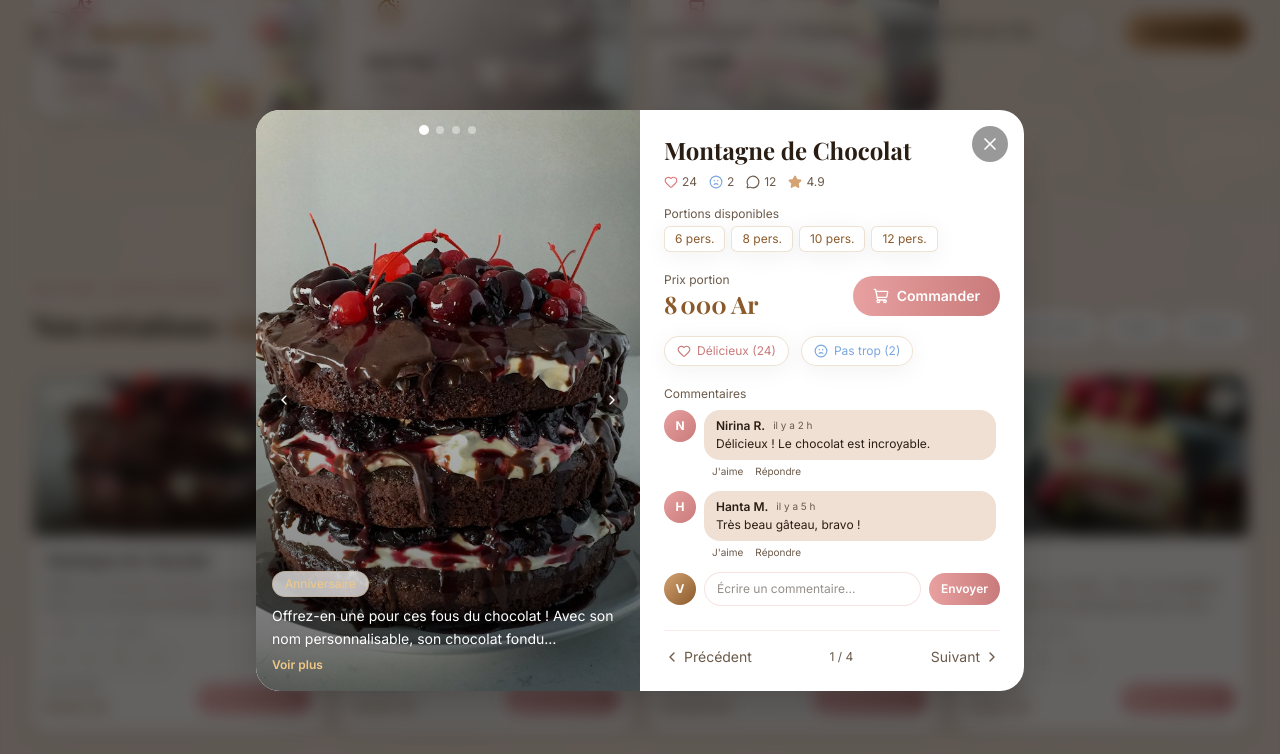
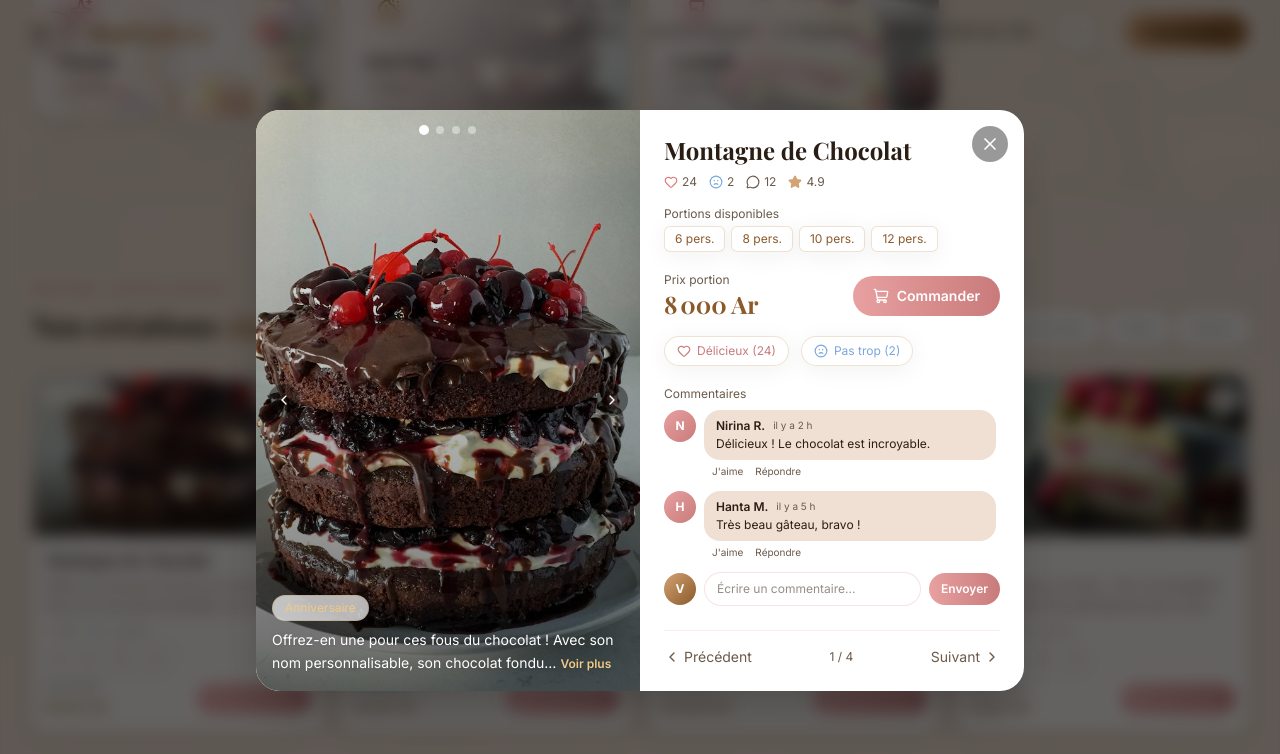
Before and after one commit to asTsiry/harimbola-public, a Next.js app: page / in a window 1280 px wide. Both pictures are taken after a click on the button 299 px from the left and 1537 px from the top of the page. Shown: the part 1137-1891 px from the top of the page. Built offline with nearby package versions, Linux system fonts and the light colour scheme; a web font is replaced by a local one.

Commit message:
Enhance description toggle functionality in Catalog component for improved user experience

```diff
--- a/src/components/sections/Catalog.tsx
+++ b/src/components/sections/Catalog.tsx
@@ -297,15 +297,23 @@ export default function Catalog() {
                       {descExpanded || selected.description.length <= 90
                         ? selected.description
                         : selected.description.slice(0, 90) + "…"}
+                      {selected.description.length > 90 && !descExpanded && (
+                        <button
+                          onClick={() => setDescExpanded(true)}
+                          className="ml-1 text-xs font-semibold text-[#f0c987] hover:underline"
+                        >
+                          Voir plus
+                        </button>
+                      )}
+                      {selected.description.length > 90 && descExpanded && (
+                        <button
+                          onClick={() => setDescExpanded(false)}
+                          className="ml-1 text-xs font-semibold text-[#f0c987] hover:underline"
+                        >
+                          Voir moins
+                        </button>
+                      )}
                     </p>
-                    {selected.description.length > 90 && (
-                      <button
-                        onClick={() => setDescExpanded((v) => !v)}
-                        className="mt-1 text-xs font-semibold text-[#f0c987] hover:underline"
-                      >
-                        {descExpanded ? "Voir moins" : "Voir plus"}
-                      </button>
-                    )}
                   </div>
                 </div>
                 <div className="p-6 flex flex-col overflow-hidden">
```
